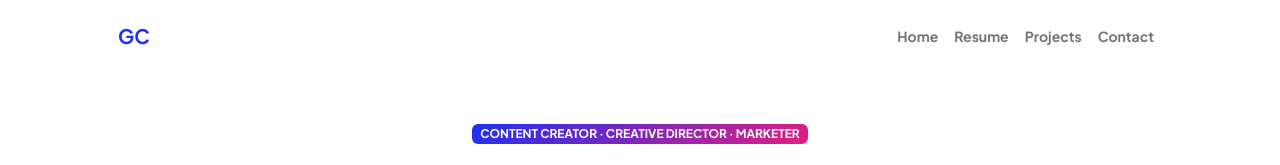
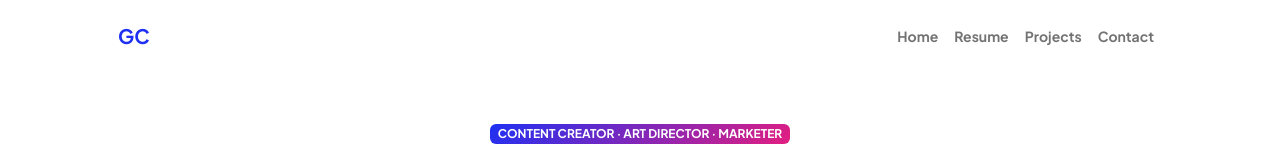
Before and after one commit to GracieCrutchfield/graciecrutchfield.github.io, a website: page index.html in a window 1280 px wide. Shown: the top 165 px of the page. Drawn offline with nearby package versions, Linux system fonts and the light colour scheme.

Commit message:
Update index.html

```diff
--- a/index.html
+++ b/index.html
@@ -41,7 +41,7 @@
                         <div class="col-xxl-5">
                             <!-- Header text content-->
                             <div class="text-center text-xxl-start">
-                                <div class="badge bg-gradient-primary-to-secondary text-white mb-4"><div class="text-uppercase">Content Creator &middot; Creative Director &middot; Marketer</div></div>
+                                <div class="badge bg-gradient-primary-to-secondary text-white mb-4"><div class="text-uppercase">Content Creator &middot; Art Director &middot; Marketer</div></div>
                                 <div class="fs-3 fw-light text-muted">University of Miami Creative Advertising Student</div>
                                 <h1 class="display-3 fw-bolder mb-5"><span class="text-gradient d-inline">Gracie Crutchfield</span></h1>
                                 <div class="d-grid gap-3 d-sm-flex justify-content-sm-center justify-content-xxl-start mb-3">
```
